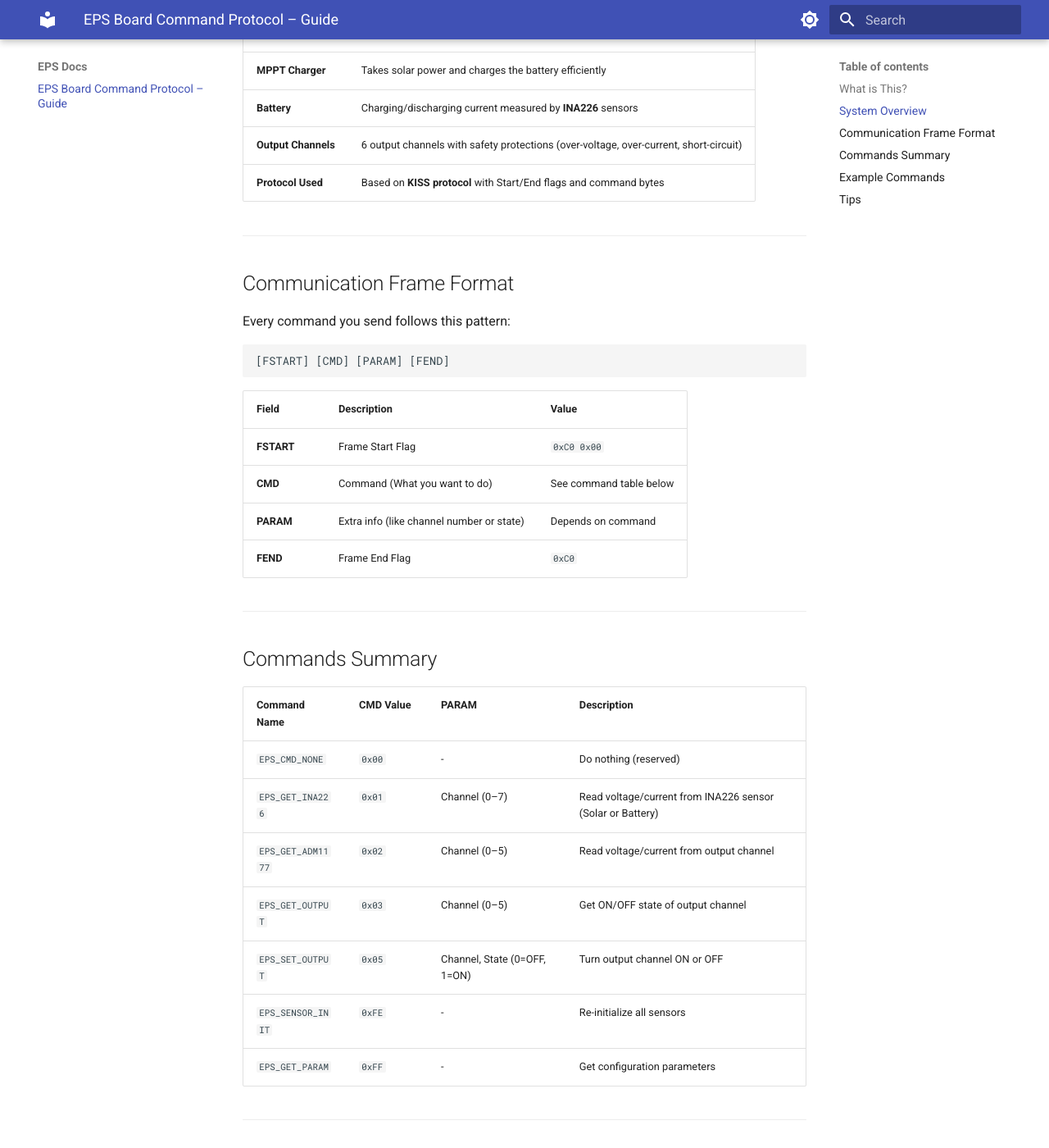
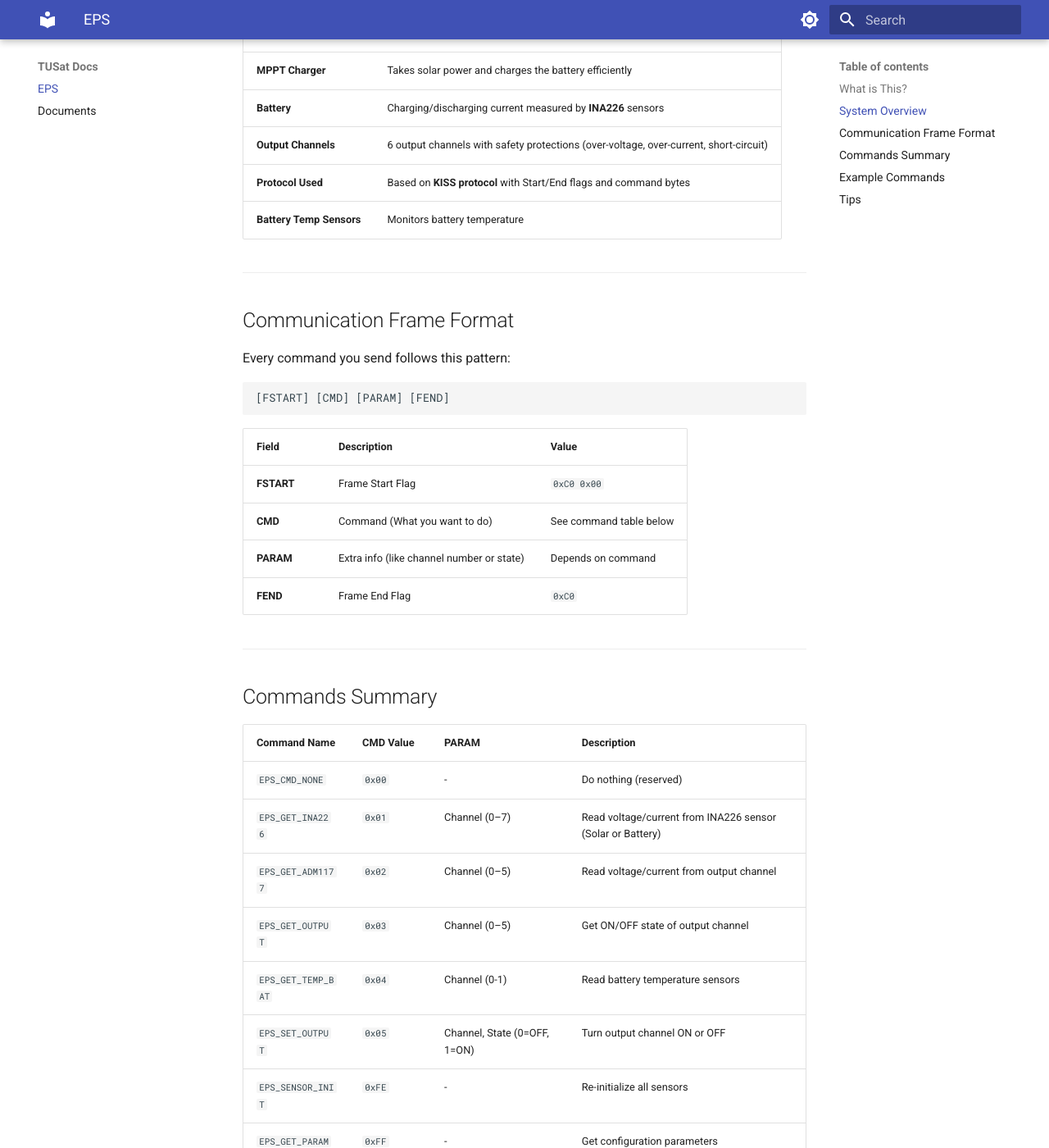
Before and after one commit to northbangkokspace/tu-eps-docs, an MkDocs documentation site: the page built from eps-docs/index.md, in a window 1280 px wide and 1400 px high, scrolled down 628 px. Shown: the whole window at 82% size. Built offline with MkDocs 1.6.1 and Material for MkDocs 9.7.7, drawn with Linux system fonts in a browser that asks for light colours; some of the changed text lies outside the part shown.

```diff
--- a/eps-docs/index.md
+++ b/eps-docs/index.md
@@ -22,7 +22,7 @@ You send commands and receive data using specific formats (frames), and these co
 | **Battery**              | Charging/discharging current measured by **INA226** sensors                           |
 | **Output Channels**      | 6 output channels with safety protections (over-voltage, over-current, short-circuit) |
 | **Protocol Used**        | Based on **KISS protocol** with Start/End flags and command bytes                     |
-<!-- | **Battery Temp Sensors** | Monitors battery temperature                                                          | -->
+| **Battery Temp Sensors** | Monitors battery temperature                                                          |
 
 ---
 
@@ -51,10 +51,10 @@ Every command you send follows this pattern:
 | `EPS_GET_INA226`   | `0x01`    | Channel (0–7)                | Read voltage/current from INA226 sensor (Solar or Battery) |
 | `EPS_GET_ADM1177`  | `0x02`    | Channel (0–5)                | Read voltage/current from output channel                   |
 | `EPS_GET_OUTPUT`   | `0x03`    | Channel (0–5)                | Get ON/OFF state of output channel                         |
+| `EPS_GET_TEMP_BAT` | `0x04`    | Channel (0-1)                | Read battery temperature sensors                           |
 | `EPS_SET_OUTPUT`   | `0x05`    | Channel, State (0=OFF, 1=ON) | Turn output channel ON or OFF                              |
 | `EPS_SENSOR_INIT`  | `0xFE`    | -                            | Re-initialize all sensors                                  |
 | `EPS_GET_PARAM`    | `0xFF`    | -                            | Get configuration parameters                               |
-<!-- | `EPS_GET_TEMP_BAT` | `0x04`    | -                            | Read battery temperature sensors                           | -->
 
 ---
 
@@ -64,7 +64,7 @@ Every command you send follows this pattern:
 | --------------------------------- | ------------------- |
 | **Read Solar Panel CH1 (INA226)** | `C0 00 01 00 C0`    |
 | **Turn ON Output Channel 2**      | `C0 00 05 02 01 C0` |
-<!-- | **Read Battery Temp**             | `C0 00 04 C0`       | -->
+| **Read Battery Temp**             | `C0 00 04 00 C0`    |
 
 ---
 
--- a/mkdocs.yml
+++ b/mkdocs.yml
@@ -1,5 +1,8 @@
-site_name: EPS Docs
+site_name: TUSat Docs
 docs_dir: eps-docs
+nav:
+  - EPS: index.md
+  - Documents: document.md
 theme:
   name: material
   palette:
```
Also changed, not shown: eps-docs/document.md (added, +1 -0 lines), 2 other files.
